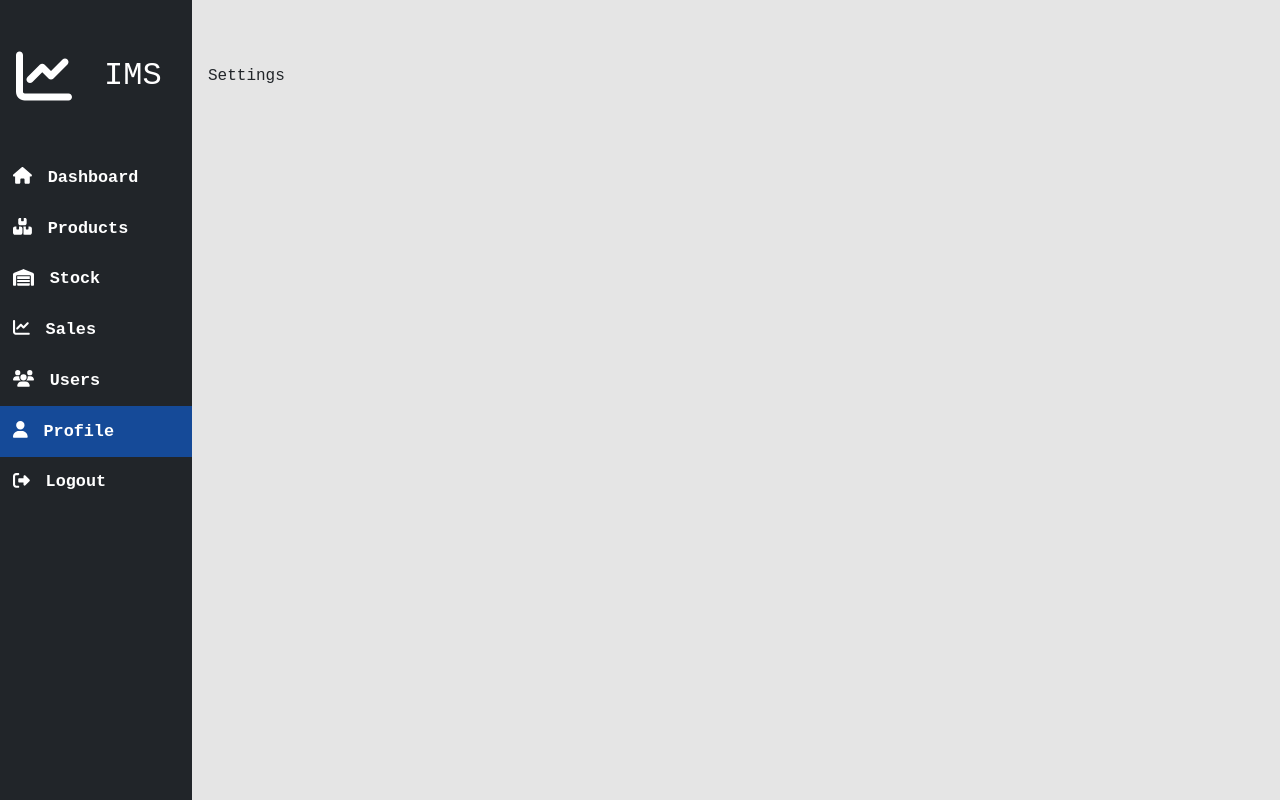
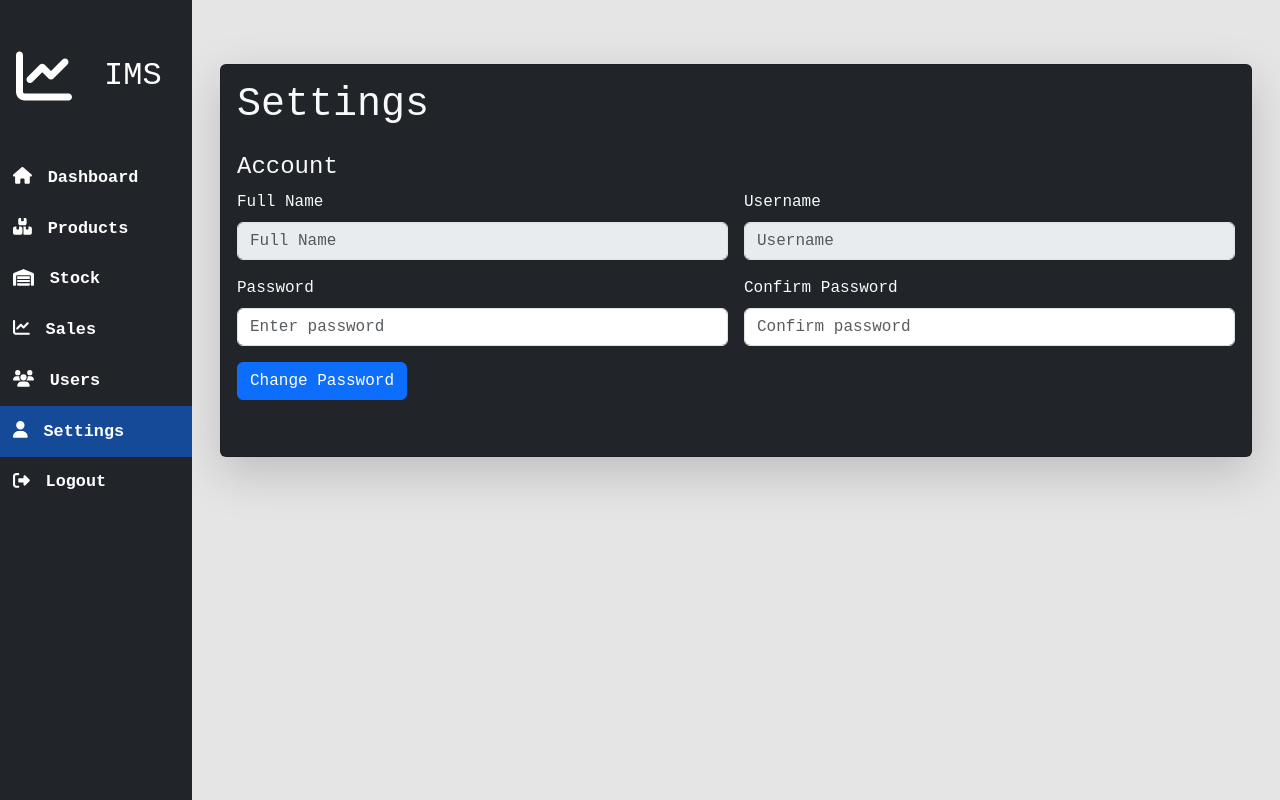
Before and after one commit to SageTendo/farm_inventory_management, a React (Vite) app in the folder client/: page /settings in a window 1280 px wide. Built offline with nearby package versions, Linux system fonts and the light colour scheme.

Commit message:
"User settings" view basic implementation

```diff
--- a/client/src/App.tsx
+++ b/client/src/App.tsx
@@ -9,6 +9,7 @@ import {ManageProduct} from "./ui/views/product/ManageProduct.tsx";
 import {Users} from "./ui/views/user/Users.tsx";
 import {NewUser} from "./ui/views/user/NewUser.tsx";
 import {ManageUser} from "./ui/views/user/ManageUser.tsx";
+import {SettingsPage} from "./ui/views/user/SettingsPage.tsx";
 
 
 function App() {
@@ -38,7 +39,7 @@ function App() {
             <Route path="/users/:id/manage" element={<ManageUser/>}/>
           </>
 
-          <Route path="/settings" element={<div>Settings</div>}/>
+          <Route path="/settings" element={<SettingsPage/>}/>
           <Route path="/logout" element={<div>Logout</div>}/>
         </Route>
 
--- a/client/src/ui/components/Sidebar.tsx
+++ b/client/src/ui/components/Sidebar.tsx
@@ -58,7 +58,7 @@ function Sidebar() {
         </NavLink>
         <NavLink to="/settings" className="navlink">
           <FontAwesomeIcon icon={faUser} className="nav-icon"/>
-          <span className="nav-title">Profile</span>
+          <span className="nav-title">Settings</span>
         </NavLink>
         <div className="navlink w-100 d-flex">
           <button onClick={doLogout} className="text-reset bg-transparent border-0 ">
--- /dev/null
+++ b/client/src/ui/views/user/SettingsPage.tsx
@@ -0,0 +1,56 @@
+import {Container, Row, Col, Button, Form, Card} from "react-bootstrap";
+
+export function SettingsPage() {
+  const handlePasswordChange = () => {
+    //   TODO: Add logic to change password
+  };
+
+  return (
+    <Container fluid className="d-flex justify-content-center align-items-center w-100">
+      <Card className="shadow-lg bg-dark text-light w-100">
+        <Card.Body>
+          <h1 className="mb-4">Settings</h1>
+
+          {/* Account Section */}
+          <Row className="mb-4">
+            <Col>
+              <h4>Account</h4>
+
+              {/* User info*/}
+              <div className="d-flex w-100 mb-3">
+                <Form.Group className="w-50 me-3" controlId="formName">
+                  <Form.Label>Full Name</Form.Label>
+                  <Form.Control type="text" placeholder="Full Name" disabled/>
+                </Form.Group>
+
+                <Form.Group className="w-50" controlId="formUsername">
+                  <Form.Label>Username</Form.Label>
+                  <Form.Control type="text" placeholder="Username" disabled/>
+                </Form.Group>
+              </div>
+
+              <Form className="mb-3">
+                <div className="d-flex justify-content-between w-100 mb-3">
+                  <Form.Group className="w-50 me-3" controlId="formPassword">
+                    <Form.Label>Password</Form.Label>
+                    <Form.Control type="password" placeholder="Enter password" required/>
+                  </Form.Group>
+
+                  {/* confirm password*/}
+                  <Form.Group className="w-50" controlId="formConfirmPassword">
+                    <Form.Label>Confirm Password</Form.Label>
+                    <Form.Control type="password" placeholder="Confirm password" required/>
+                  </Form.Group>
+                </div>
+
+                <Button variant="primary" onClick={handlePasswordChange}>
+                  Change Password
+                </Button>
+              </Form>
+            </Col>
+          </Row>
+        </Card.Body>
+      </Card>
+    </Container>
+  );
+}
```
